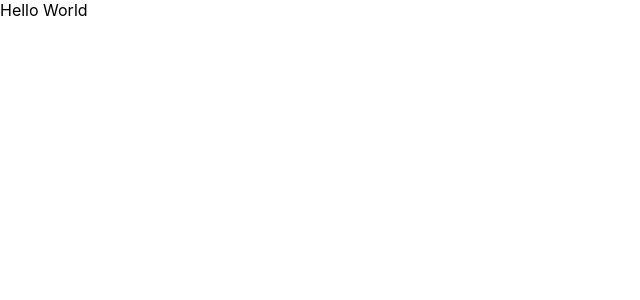
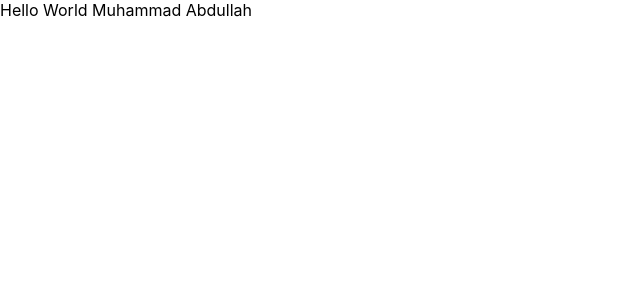
Before and after one commit to Abdullahkiet/React-Practice, a React (Create React App) app: page / in a window 1280 px wide. Shown: the top 300 px of the page, without its empty margins (0-640 px from the left). Built offline with nearby package versions, Linux system fonts and the light colour scheme.

Commit message:
updated index.js

```diff
--- a/src/App.js
+++ b/src/App.js
@@ -1,11 +1,11 @@
 import React from 'react';
-import logo from './logo.svg';
+//import logo from './logo.svg';
 import './App.css';
 
-function App() {
+function App(props) {
   return (
     <div>
-      Hello World
+      Hello World {props.name}
 
     </div>
   );
--- a/src/index.js
+++ b/src/index.js
@@ -5,7 +5,7 @@ import App from './App';
 import * as serviceWorker from './serviceWorker';
 
 ReactDOM.render(
- <div> <App/> </div>,
+ <div> <App name="Muhammad Abdullah"/> </div>,
   document.getElementById('root')
 );
 
```
